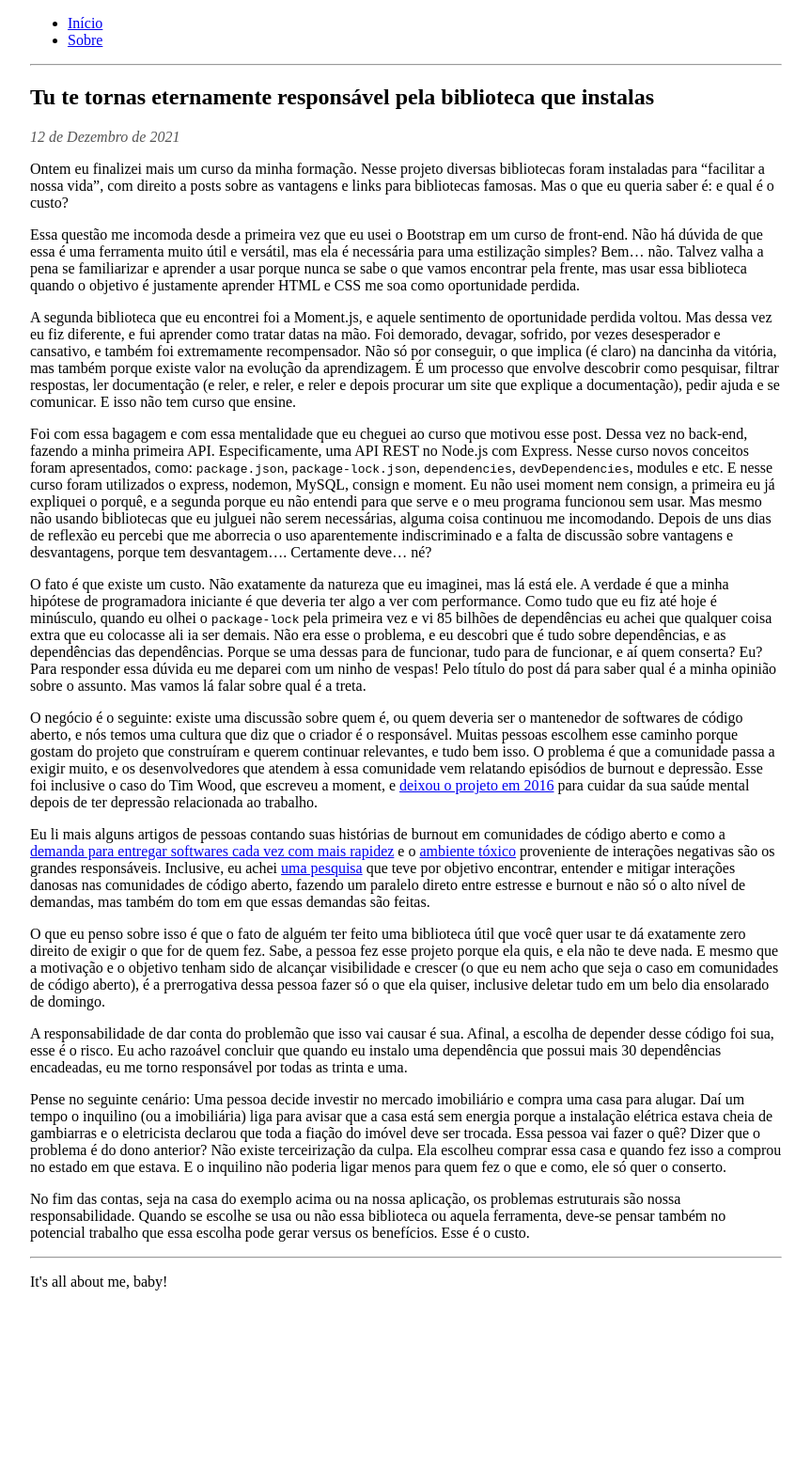
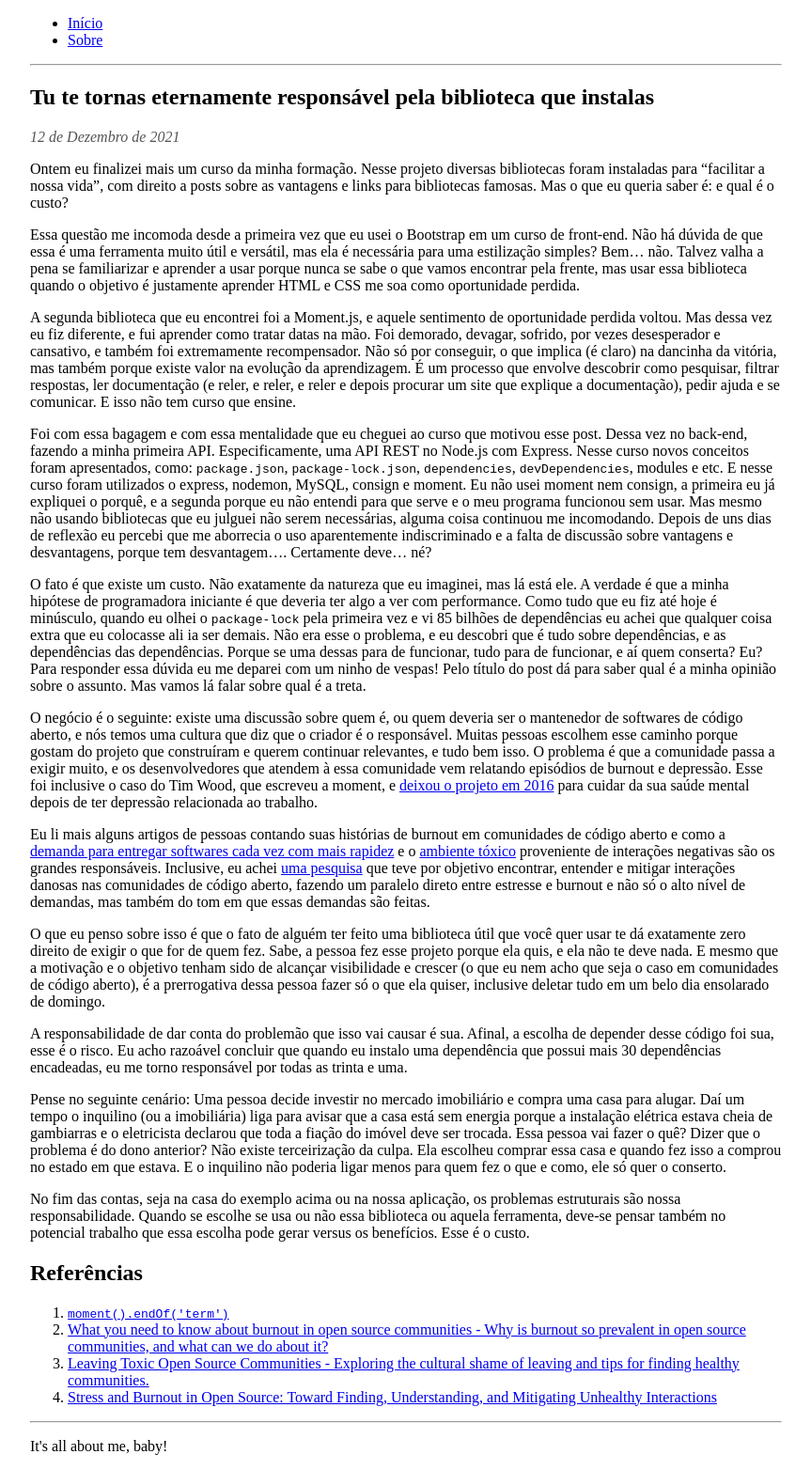
Before and after one commit to Laisses/laisses.github.io, a Jekyll site: the page built from _posts/2021-12-12-responsabilidade-biblioteca.md, in a window 1280 px wide. Shown: the whole page at 94% size, without its empty margins (208-1071 px from the left). Built offline with Jekyll 4.4.1, drawn with Linux system fonts in a browser that asks for light colours; before the commit the page ends 1389 px from its top, so only the background shows below that.

Commit message:
responsabilidade-biblioteca: adiciona seção de referências

```diff
--- a/_posts/2021-12-12-responsabilidade-biblioteca.md
+++ b/_posts/2021-12-12-responsabilidade-biblioteca.md
@@ -28,6 +28,13 @@ Pense no seguinte cenário: Uma pessoa decide investir no mercado imobiliário e
 
 No fim das contas, seja na casa do exemplo acima ou na nossa aplicação, os problemas estruturais são nossa responsabilidade. Quando se escolhe se usa ou não essa biblioteca ou aquela ferramenta, deve-se pensar também no potencial trabalho que essa escolha pode gerar versus os benefícios. Esse é o custo.
 
+## Referências
+
+1. [`moment().endOf('term')`][moment]
+2. [What you need to know about burnout in open source communities - Why is burnout so prevalent in open source communities, and what can we do about it?][burnout]
+3. [Leaving Toxic Open Source Communities - Exploring the cultural shame of leaving and tips for finding healthy communities.][ambiente-toxico]
+4. [Stress and Burnout in Open Source: Toward Finding, Understanding, and Mitigating Unhealthy Interactions][pesquisa]
+
 [moment]: https://medium.com/@timrwood/moment-endof-term-522d8965689
 [burnout]: https://opensource.com/article/19/11/burnout-open-source-communities
 [ambiente-toxico]: https://modelviewculture.com/pieces/leaving-toxic-open-source-communities
```
